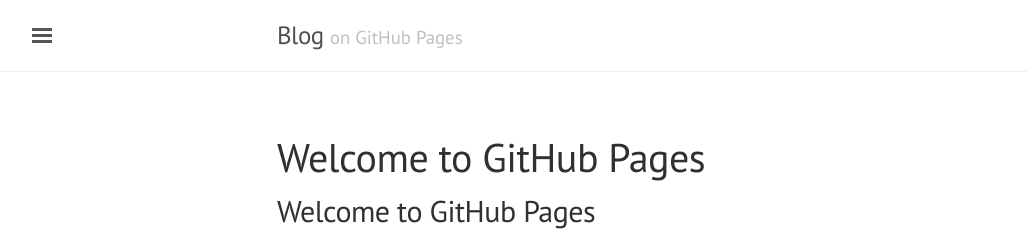
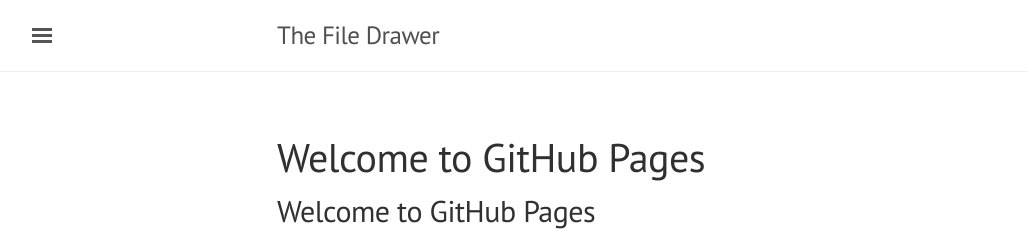
Before and after one commit to chooyr/The-File-Drawer, a Jekyll site: the page built from index.md, in a window 1280 px wide. Shown: the top 231 px of the page, without its empty margins (3-1030 px from the left). Built offline with Jekyll 4.4.1, drawn with Linux system fonts in a browser that asks for light colours; nearby versions of some CDN libraries; our own code applies the rules of GitHub Pages for plain Markdown files; the list of posts is cut into pages by our own code.

Commit message:
Update _config.yml

```diff
--- a/_config.yml
+++ b/_config.yml
@@ -1,12 +1,5 @@
-title:              Blog
-tagline:            on GitHub Pages
-description:        Content-focused template for a blog hosted on GitHub Pages.
-url:                http://YourName.github.io
-
-author:
-  name:             Your Name
-  url:              https://twitter.com/YourName
-  email:            YourName@gmail.com
+title:              The File Drawer
+description:        Stuff that didn't work or too insignificant to publish
 
 # GitHub Pages / Jekyll configuration
 baseurl:            ''
```
